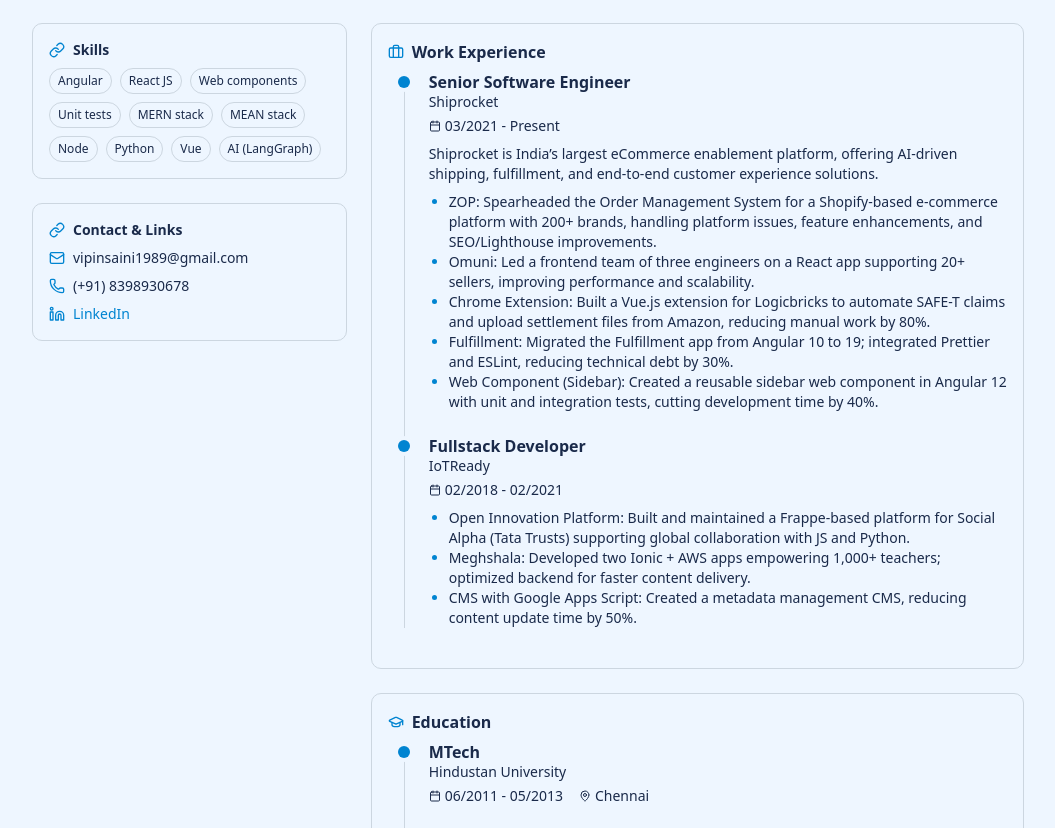
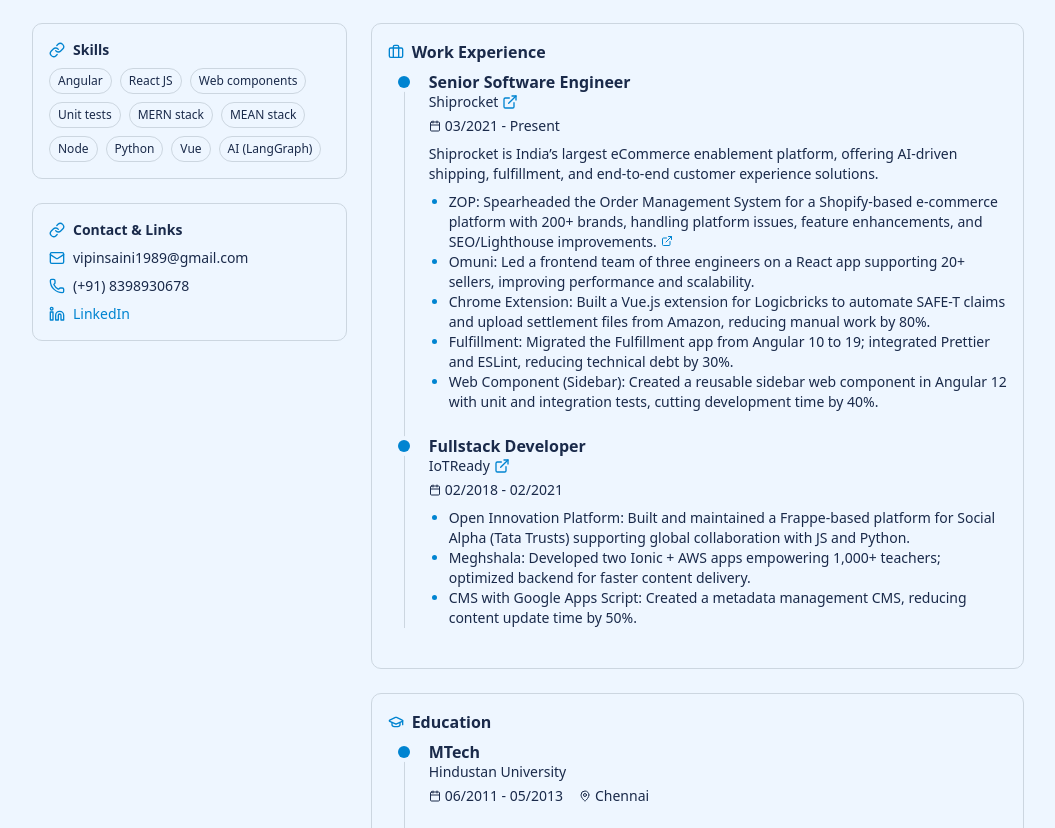
Before and after one commit to vipinsaini1989/76a76765, a React (Vite) app: page / in a window 1280 px wide. Shown: the part 510-1338 px from the top of the page, without its empty margins (112-1167 px from the left). Built offline with nearby package versions, Linux system fonts and the light colour scheme.

Commit message:
Add relevant links

```diff
--- a/public/content/profile.md
+++ b/public/content/profile.md
@@ -24,21 +24,45 @@
 experience:
   - role: "Senior Software Engineer"
     company: "Shiprocket"
+    companyUrl: "https://www.shiprocket.in/"
     period: "03/2021 - Present"
     description: "Shiprocket is India’s largest eCommerce enablement platform, offering AI-driven shipping, fulfillment, and end-to-end customer experience solutions."
     highlights:
-      - "ZOP: Spearheaded the Order Management System for a Shopify-based e-commerce platform with 200+ brands, handling platform issues, feature enhancements, and SEO/Lighthouse improvements."
-      - "Omuni: Led a frontend team of three engineers on a React app supporting 20+ sellers, improving performance and scalability."
-      - "Chrome Extension: Built a Vue.js extension for Logicbricks to automate SAFE-T claims and upload settlement files from Amazon, reducing manual work by 80%."
-      - "Fulfillment: Migrated the Fulfillment app from Angular 10 to 19; integrated Prettier and ESLint, reducing technical debt by 30%."
-      - "Web Component (Sidebar): Created a reusable sidebar web component in Angular 12 with unit and integration tests, cutting development time by 40%."
+      - heading: "ZOP"
+        description: "Spearheaded the Order Management System for a Shopify-based e-commerce platform with 200+ brands, handling platform issues, feature enhancements, and SEO/Lighthouse improvements."
+        link: "https://www.zop.in/"
+      - heading: "Omuni"
+        description: "Led a frontend team of three engineers on a React app supporting 20+ sellers, improving performance and scalability."
+        link: ""
+      - heading: "Chrome Extension"
+        description: "Built a Vue.js extension for Logicbricks to automate SAFE-T claims and upload settlement files from Amazon, reducing manual work by 80%."
+        link: ""
+
+      - heading: "Fulfillment"
+        description: "Migrated the Fulfillment app from Angular 10 to 19; integrated Prettier and ESLint, reducing technical debt by 30%."
+        link: ""
+
+      - heading: "Web Component (Sidebar)"
+        description: "Created a reusable sidebar web component in Angular 12 with unit and integration tests, cutting development time by 40%."
+        link: ""
+
   - role: "Fullstack Developer"
     company: "IoTReady"
+    companyUrl: "https://iotready.co/"
     period: "02/2018 - 02/2021"
     highlights:
-      - "Open Innovation Platform: Built and maintained a Frappe-based platform for Social Alpha (Tata Trusts) supporting global collaboration with JS and Python."
-      - "Meghshala: Developed two Ionic + AWS apps empowering 1,000+ teachers; optimized backend for faster content delivery."
-      - "CMS with Google Apps Script: Created a metadata management CMS, reducing content update time by 50%."
+      - heading: "Open Innovation Platform"
+        description: "Built and maintained a Frappe-based platform for Social Alpha (Tata Trusts) supporting global collaboration with JS and Python."
+        link: ""
+
+      - heading: "Meghshala"
+        description: "Developed two Ionic + AWS apps empowering 1,000+ teachers; optimized backend for faster content delivery."
+        link: ""
+
+      - heading: "CMS with Google Apps Script"
+        description: "Created a metadata management CMS, reducing content update time by 50%."
+        link: ""
+
 education:
   - degree: "MTech"
     school: "Hindustan University"
--- a/src/components/contact-links.tsx
+++ b/src/components/contact-links.tsx
@@ -1,5 +1,3 @@
-"use client"
-
 import { Github, Globe, Linkedin, LinkIcon, Mail, Phone } from "lucide-react"
 
 type LinkItem = { label: string; url: string }
--- a/src/components/education.tsx
+++ b/src/components/education.tsx
@@ -1,5 +1,3 @@
-"use client";
-
 import type { EducationItem } from "../types/profile";
 import { cn } from "../lib/utils";
 import { Calendar, MapPin } from "lucide-react";
--- a/src/components/experience-timeline.tsx
+++ b/src/components/experience-timeline.tsx
@@ -1,8 +1,6 @@
-"use client"
-
-import { Calendar, MapPin } from "lucide-react"
-import type { ExperienceItem } from "../types/profile"
-import { cn } from "../lib/utils"
+import { Calendar, ExternalLink, MapPin } from "lucide-react";
+import type { ExperienceItem } from "../types/profile";
+import { cn } from "../lib/utils";
 
 export function ExperienceTimeline({ items }: { items: ExperienceItem[] }) {
   return (
@@ -10,12 +8,26 @@
       {items.map((item, idx) => (
         <li key={`${item.company}-${item.role}-${idx}`} className="mb-6">
           <span
-            className={cn("absolute -left-[7px] mt-1 size-3 rounded-full ring-4 ring-background", "bg-sky-600")}
+            className={cn(
+              "absolute -left-[7px] mt-1 size-3 rounded-full ring-4 ring-background",
+              "bg-sky-600"
+            )}
             aria-hidden
           />
           <div>
             <h4 className="font-semibold leading-tight">{item.role}</h4>
-            <p className="text-sm text-muted-foreground">{item.company}</p>
+            <div className=" flex items-center">
+              <p className="text-sm text-muted-foreground me-1">
+                {item.company}
+              </p>
+              <a
+                href={item.companyUrl}
+                target="blank"
+                className=" hover:scale-110 transition"
+              >
+                <ExternalLink className="w-4 h-4 text-sky-600" />
+              </a>
+            </div>
 
             <div className="mt-1 flex flex-wrap items-center gap-4 text-sm text-muted-foreground">
               {item.period ? (
@@ -32,13 +44,24 @@
               ) : null}
             </div>
 
-            {item.description ? <p className="mt-2 text-sm text-pretty">{item.description}</p> : null}
+            {item.description ? (
+              <p className="mt-2 text-sm text-pretty">{item.description}</p>
+            ) : null}
 
             {item.highlights?.length ? (
               <ul className="mt-2 list-disc pl-5 text-sm marker:text-sky-600">
                 {item.highlights.map((h, i) => (
                   <li key={i} className="text-pretty">
-                    {h}
+                    <span className=" font-medium">{h.heading}: </span>
+                    <span>{h.description}</span>
+                    {h.link ? (
+                      <a
+                        href={h.link}
+                        className=" inline-block ms-1 transition hover:scale-110 text-sky-600"
+                      >
+                        <ExternalLink className="w-3 h-3 " />
+                      </a>
+                    ) : null}
                   </li>
                 ))}
               </ul>
@@ -47,5 +70,5 @@
         </li>
       ))}
     </ol>
-  )
+  );
 }
--- a/src/components/resume-download-button.tsx
+++ b/src/components/resume-download-button.tsx
@@ -1,5 +1,3 @@
-"use client";
-
 import { Download } from "lucide-react";
 
 export function ResumeDownloadButton({
--- a/src/hooks/use-profile.ts
+++ b/src/hooks/use-profile.ts
@@ -18,9 +18,11 @@
         if (!res.ok)
           throw new Error(`Failed to fetch profile.md: ${res.status}`);
         const text = await res.text();
+        console.log("🚀 ~ fetchProfile ~ text:", text)
 
         const md = matter(text);
         const fm = md.attributes as any;
+        console.log("🚀 ~ fetchProfile ~ fm:", md)
 
         const aboutHtml = md.body
           ? (marked.parse(md.body) as string)
--- a/src/hooks/use-toast.ts
+++ b/src/hooks/use-toast.ts
@@ -1,6 +1,3 @@
-"use client"
-
-// Inspired by react-hot-toast library
 import * as React from "react"
 
 import type {
--- a/src/types/profile.ts
+++ b/src/types/profile.ts
@@ -1,39 +1,40 @@
 export type LinkItem = {
-  label: string
-  url: string
-}
+  label: string;
+  url: string;
+};
 
 export type Contact = {
-  email?: string
-  phone?: string
-}
+  email?: string;
+  phone?: string;
+};
 
 export type ExperienceItem = {
-  role: string
-  company: string
-  period?: string
-  location?: string
-  description?: string
-  highlights?: string[]
-}
+  role: string;
+  company: string;
+  companyUrl: string;
+  period?: string;
+  location?: string;
+  description?: string;
+  highlights?: { heading: string; description: string; link: string }[];
+};
 
 export type EducationItem = {
-  degree: string
-  school: string
-  period?: string
-  location?: string
-}
+  degree: string;
+  school: string;
+  period?: string;
+  location?: string;
+};
 
 export type ProfileData = {
-  name: string
-  title: string
-  company?: string
-  location?: string
-  avatar: string
-  aboutHtml?: string
-  contact?: Contact
-  links?: LinkItem[]
-  skills: string[]
-  experience: ExperienceItem[]
-  education: EducationItem[]
-}
+  name: string;
+  title: string;
+  company?: string;
+  location?: string;
+  avatar: string;
+  aboutHtml?: string;
+  contact?: Contact;
+  links?: LinkItem[];
+  skills: string[];
+  experience: ExperienceItem[];
+  education: EducationItem[];
+};
```
